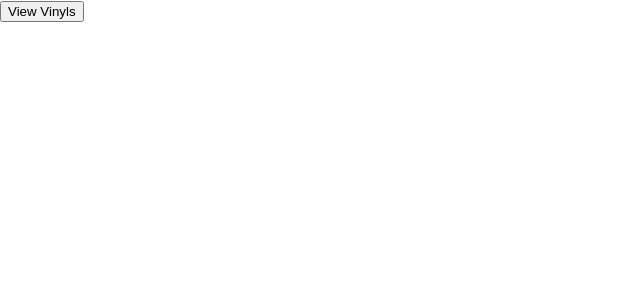
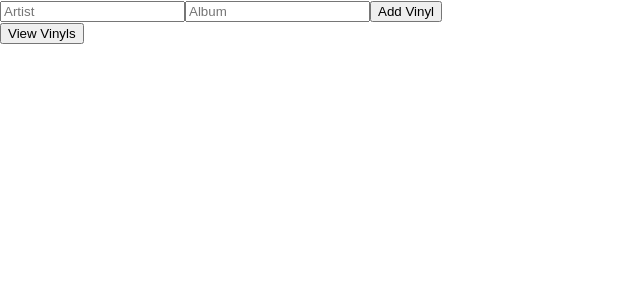
Before and after one commit to basilspice/vinyl-client, a React (Create React App) app: page / in a window 1280 px wide. Shown: the top 300 px of the page, without its empty margins (0-640 px from the left). Built offline with nearby package versions, Linux system fonts and the light colour scheme.

Commit message:
updated filepaths/routes

```diff
--- a/src/App.js
+++ b/src/App.js
@@ -1,26 +1,12 @@
 import { useState } from "react";
-
+import Get from './Get/Get'
+import Create from './Create/Create'
 function App() {
-  const [vinyls, setVinyls] = useState([]);
-
-  const handleClick = () => {
-    fetch("http://localhost:4000/vinyls")
-      .then((response) => response.json())
-      .then((data) => setVinyls(data.vinyls));
-  };
-
-  const vinylList = vinyls.map((vinyl) => (
-    <li key={vinyl._id}>
-      {vinyl.artist}: {vinyl.album}
-    </li>
-  ));
-
-  return (
-    <div className="App">
-      <button onClick={handleClick}>View Vinyls</button>
-      <ul>{vinylList}</ul>
-    </div>
-  );
-}
+return(
+  <>
+  <Create />
+  <Get />
+</>
+)}
 
 export default App;
--- /dev/null
+++ b/src/Create/Create.js
@@ -0,0 +1,53 @@
+import {useState} from 'react'
+
+
+function Create() {
+  const [vinyls, setVinyls] = useState([])
+  const [vinyl, setVinyl] = useState({artist: "", album: ""})
+
+  const handleClick = () => {
+    fetch("http://localhost:4000/vinyls")
+      .then(response => response.json())
+      .then(data => setVinyls(data.vinyls))
+  }
+
+  const handleChange = event => {
+    event.persist()
+    setVinyl(prevVinyl => {
+      const editedVinyl = {...prevVinyl, [event.target.name]: event.target.value}
+      return editedVinyl
+    })
+  }
+
+  const handleSubmit = event => {
+    event.preventDefault()
+    console.log(vinyl)
+    fetch("http://localhost:4000/vinyls", {
+      headers: {
+        'Content-Type': 'application/json'
+      },
+      method: 'POST',
+      body: JSON.stringify(vinyl)
+    })
+      .then(() => fetch("http://localhost:4000/vinyls"))
+      .then(response => response.json())
+      .then(data => setVinyls(data.vinyls))
+      .then(() => setVinyl({artist: "", album: ""}))
+  }
+
+
+
+  return (
+    <div className="App">
+      <form onSubmit={handleSubmit}>
+        <input onChange={handleChange} value={vinyl.artist} name="artist" placeholder="Artist"/>
+        <input onChange={handleChange} value={vinyl.album} name="album" placeholder="Album"/>
+        <button type="Submit">Add Vinyl</button>
+      </form>
+
+
+    </div>
+  );
+}
+
+export default Create;
--- /dev/null
+++ b/src/Get/Get.js
@@ -0,0 +1,22 @@
+import {useState} from 'react'
+
+function Get() {
+  const [vinyls, setVinyls] = useState([])
+
+  const handleClick = () => {
+    fetch("http://localhost:4000/vinyls")
+      .then(response => response.json())
+      .then(data => setVinyls(data.vinyls))
+  }
+
+  const vinylList = vinyls.map(vinyl => <li key={vinyl._id}>{vinyl.artist}: {vinyl.album}</li>)
+
+  return (
+    <div className="App">
+      <button onClick={handleClick}>View Vinyls</button>
+      <ul>{vinylList}</ul>
+    </div>
+  );
+}
+
+export default Get;
```
Also changed, not shown: src/Delete/Delete.js (added).
